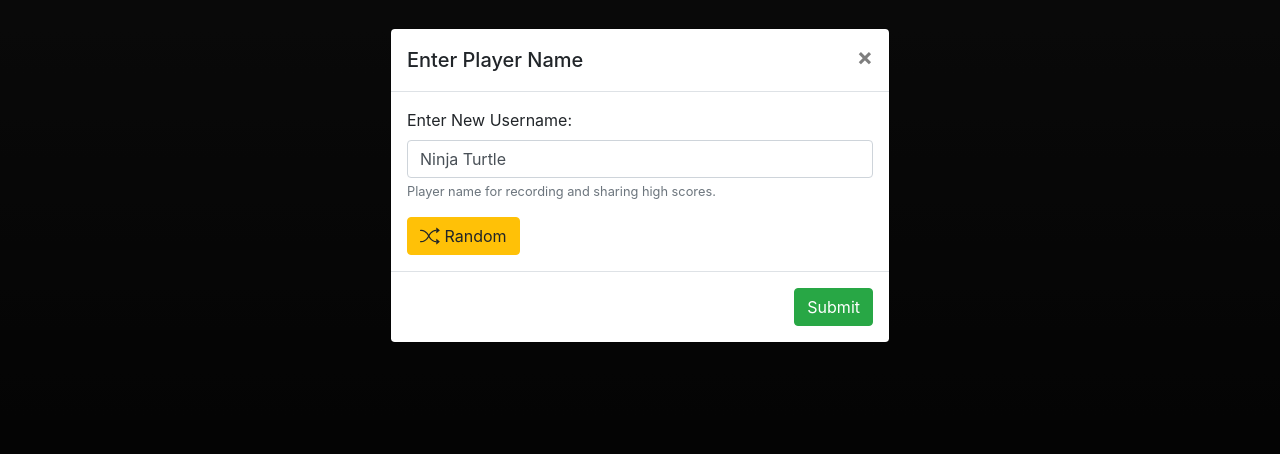
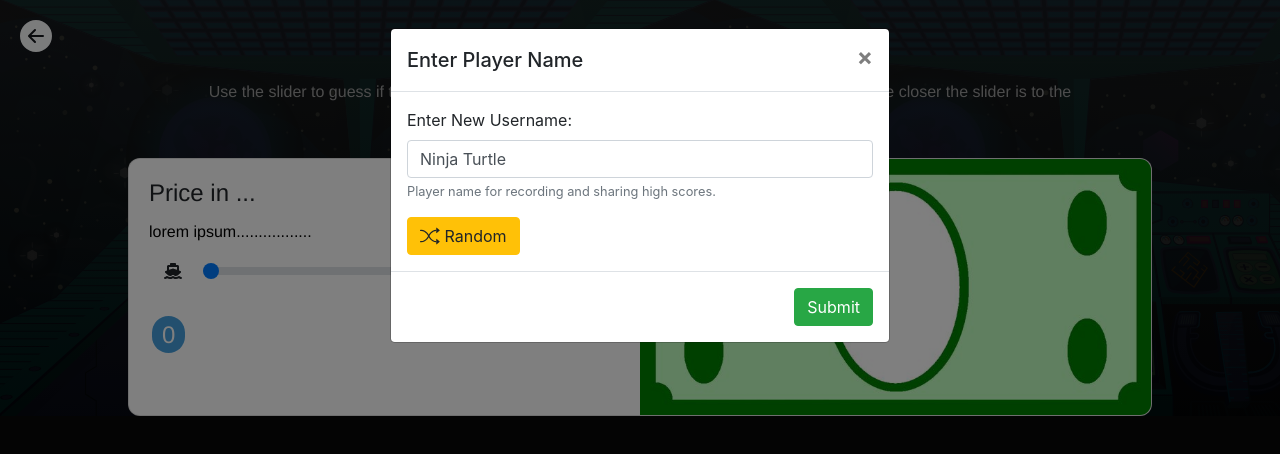
Before and after one commit to acpcreation/Sonatype-Interactive-Escape-Room, a Vue app: page /#/PriceEstimator in a window 1280 px wide. Shown: the top 454 px of the page. Built offline with nearby package versions, Linux system fonts and the light colour scheme.

Commit message:
added price estimator and font awesome

```diff
--- a/package.json
+++ b/package.json
@@ -8,6 +8,11 @@
     "lint": "vue-cli-service lint"
   },
   "dependencies": {
+    "@fortawesome/fontawesome-svg-core": "^6.1.2",
+    "@fortawesome/free-brands-svg-icons": "^6.1.2",
+    "@fortawesome/free-regular-svg-icons": "^6.1.2",
+    "@fortawesome/free-solid-svg-icons": "^6.1.2",
+    "@fortawesome/vue-fontawesome": "^2.0.8",
     "axios": "^0.19.2",
     "bootstrap": "^4.5.2",
     "bootstrap-vue": "^2.17.3",
--- a/src/components/Player.vue
+++ b/src/components/Player.vue
@@ -98,7 +98,8 @@ export default {
         "klingon",
         "nazgûl",
         "platypus",
-        "sumo wrestler"
+        "sumo wrestler",
+        "jared"
       ];
 
       this.username = firstNames[Math.floor(Math.random() * firstNames.length)] +" ";
--- a/src/main.js
+++ b/src/main.js
@@ -20,10 +20,25 @@ Vue.config.ignoredElements = [
   'a-plane'
 ];
 
+
 // Install BootstrapVue
 Vue.use(BootstrapVue)
 // Optionally install the BootstrapVue icon components plugin
 Vue.use(IconsPlugin)
+
+
+/* import the fontawesome core */
+import { library } from '@fortawesome/fontawesome-svg-core'
+/* import font awesome icon component */
+import { FontAwesomeIcon } from '@fortawesome/vue-fontawesome'
+/* import specific icons */
+import { faShip } from '@fortawesome/free-solid-svg-icons'
+
+/* add icons to the library */
+library.add(faShip)
+/* add font awesome icon component */
+Vue.component('font-awesome-icon', FontAwesomeIcon)
+
 
 
 new Vue({
--- a/src/router.js
+++ b/src/router.js
@@ -7,6 +7,7 @@ import ClueFinder from './views/ClueFinder.vue'
 import VRExplorer from './views/VRExplorer.vue'
 import Decoder from './views/Decoder.vue'
 import PriceQuotes from './views/PriceQuotes.vue'
+import PriceEstimator from './views/PriceEstimator.vue'
 import FamilyFeud from './views/FamilyFeud.vue'
 import HangMan from './views/HangMan.vue'
 import Cafeteria from './views/Cafeteria.vue'
@@ -56,6 +57,11 @@ export default new Router({
       component: PriceQuotes
     },
     {
+      path: '/PriceEstimator',
+      name: 'PriceEstimator',
+      component: PriceEstimator
+    },
+    {
       path: '/HangMan',
       name: 'HangMan',
       component: HangMan
--- a/src/views/Cafeteria.vue
+++ b/src/views/Cafeteria.vue
@@ -200,10 +200,11 @@ export default {
 
 .sideBySide .icon{
   margin-top:25px;
+  font-size: 50px !important;
 }
 
 .plate{
-  margin:20px 9vw;
+  margin:20px 8vw;
   width: 32vw;
   height: 32vw;
   background-color: rgb(247, 243, 226);
@@ -239,7 +240,7 @@ export default {
   bottom: 20px;
   left: 20%;
   /* margin: 0px auto; */
-  background: gray;
+  background: rgb(48, 48, 48);
   border-radius: 6px;
   height: 60px;
   padding-top: 15px;
--- a/src/views/Home.vue
+++ b/src/views/Home.vue
@@ -3,7 +3,6 @@
     <img class="logo" src="../../public/img/sonatype_logo.png"/>
     <b-icon class="settingsButton" icon="gear-fill" font-scale="2" variant="dark" @click="settings = !settings"></b-icon>
     <Settings v-if="settings" @closeSettings="settings = !settings"/>
-
 
       <!-- https://www.vecteezy.com/vector-art/420220-modern-office-setup-background-vector-flat-illustration -->
       <!-- <img class="backgroundImage" src="../../public/img/background.png"/> -->
@@ -13,7 +12,7 @@
         <img class="calculatorPage" @click="openPage('Calculator')" src="../../public/img/Calculator.svg"/>
         <img class="vulnerabilitySort" @click="openPage('VulnerabilitySort')" src="../../public/img/Vuln.svg"/>
         <img class="decoderPage"    @click="openPage('Decoder')" src="../../public/img/Decoder.svg"/>
-        <img class="priceQuotePage" @click="openPage('PriceQuotes')" src="../../public/img/Price.svg"/>
+        <img class="priceQuotePage" @click="openPage('PriceEstimator')" src="../../public/img/Price.svg"/>
         <img class="cafeteriaPage" @click="openPage('Cafeteria')" src="../../public/img/Pizza.svg"/>
 
         <img class="passcodePage"   @click="passcode=!passcode" src="../../public/img/Arrows.svg"/>
--- /dev/null
+++ b/src/views/PriceEstimator.vue
@@ -0,0 +1,215 @@
+<template>
+  <div class="main">
+    <b-icon class="returnToHomeButton" icon="arrow-left-circle-fill" font-scale="2" variant="light" @click="openPage('')"></b-icon>
+    <h1>Price Estimastor</h1>
+    <p class="challengeDescription">Use the slider to guess if the price is closer to the option on the left or the option on the right. The closer the slider is to the answer the more points you get.</p>
+
+    <p class="successMessage">{{successMessage}}</p>
+
+
+    <b-card no-body class="overflow-hidden cards" v-for="i in prices" :key="i.id" >
+      <b-row no-gutters>
+        <b-col md="6">
+          <b-card-body :title="'Price in ...'">
+            <b-card-text>
+              {{i.question}}
+            </b-card-text>
+
+
+            <b-container fluid>
+              <b-row class="my-1">
+                <b-col sm="1">
+                  <font-awesome-icon icon="fa-solid fa-ship" />
+                </b-col>
+                <b-col sm="10">
+                  <b-form-input v-model="i.submission" type="range" min="0" max="5" step="0.5"></b-form-input>
+                </b-col>
+                <b-col sm="1">
+                  <font-awesome-icon icon="fa-solid fa-ship" />
+                </b-col>
+              </b-row>
+            </b-container>
+
+            <br>
+            <span  class="pill" style="background-color:#479FDC">
+              {{i.submission}}
+            </span>
+
+            <!-- <div class="pillContainer">
+              <span  class="pill"
+                    v-for="j in i.products"
+                    :key="j+i.id"
+                    :style="'background-color:'+pillColors(j)">
+                {{j}}
+              </span>
+            </div> -->
+
+          </b-card-body>
+        </b-col>
+        <b-col md="6">
+          <b-card-img src="/img/dollar.jpeg" alt="Image" style="height:100%;" class="rounded-0"></b-card-img>
+        </b-col>
+      </b-row>
+    </b-card>
+
+
+  </div>
+</template>
+
+<script>
+export default {
+  name: 'PriceEstimator',
+  props: {
+
+  },
+  components: {
+  },
+  computed: {
+
+  },
+  data(){
+    return{
+      prices:[
+        {id:0, low:"", lowIcon:"", high:"", highIcon:"", answer:"", submission:0, question:"lorem ipsum................."},
+      ],
+
+      successMessage: "",
+    }
+  },
+
+  mounted() {
+    //Check save state
+    let progress = this.$store.getters.getProgress;
+    if(progress[this.$route.name] == true){
+      this.successMessage = "Clue: We know this is something we have to get done, but we have to be able to make it work with our budget. Will we be able to get a portion of your tools or do we have to buy it all together?";
+      for(let i in this.prices){
+        this.prices[i].input = this.prices[i].answer;
+      }
+    }
+
+  },
+
+  methods: {
+    openPage: function(e) {
+      this.$router.push("/"+e);
+    },
+
+    confirmPrice: function(i) {
+      let price = this.prices[i];
+      if(price.input == price.answer){
+        this.checkAllPricesCorrect();
+        return true;
+      }else{
+        // return null;
+        return false;
+      }
+    },
+
+    pillColors: function(e){
+      let colors = {
+        Lifecycle: '#479FDC', //Blue
+        Firewall: '#8c30c2', //Purple
+        RepositoryManager: '#4DBB73', //Green
+        Container: '#EC646D', //Pink,
+        Lift: '#f7d127',
+        IaC: '#999999',
+        ADP: '#0F1C4D',
+        ALP: '#faa200',
+        LifecycleFoundation: '#FF5733', //red
+        Auditor: '#10FDB9' //Teal
+      };
+      let color = colors[e.replace(' ','')]
+      return color;
+    },
+
+    checkAllPricesCorrect: function(){
+      let correct = 0;
+      for(let i in this.prices){
+        let p = this.prices[i];
+        if(p.input == p.answer){
+          correct++;
+        }
+      }
+
+      if(correct == this.prices.length && this.successMessage.length<1){
+        this.successMessage = "Clue: We know this is something we have to get done, but we have to be able to make it work with our budget. Will we be able to get a portion of your tools or do we have to buy it all together?"
+        window.scroll({
+          top: 0,
+          left: 0,
+          behavior: 'smooth'
+        });
+        this.$store.commit('updateProgress', {route:this.$route.name, context:this, score:1000});
+      }
+    }
+
+
+
+  }
+
+}
+</script>
+
+<!-- Add "scoped" attribute to limit CSS to this component only -->
+<style scoped>
+
+.main{
+  text-align: center;
+  padding-top: 3vh;
+  /* height:100vh; */
+  /* overflow:scroll; */
+  /* margin-bottom:-80px; */
+  background-image: linear-gradient(to bottom, rgba(22, 22, 22, 0.88),rgba(0, 0, 0, 0.88)),
+                    url('../../public/img/background.svg');
+}
+
+.cards{
+  width: 80vw;
+  max-height:400px;
+  margin: 30px auto;
+  border-radius: 12px;
+  text-align:left;
+}
+
+.cards p{
+  color: black;
+}
+
+.pillContainer{
+  display: flex;
+  flex-wrap:wrap;
+  margin-top:40px;
+  margin-bottom: 20px;
+}
+
+.pill{
+  border-radius:20px;
+  margin: 3px;
+  padding: 5px 10px;
+  /* cursor: pointer; */
+  color:white;
+  text-align: center;
+  font-size: 24px;
+}
+
+
+.exchangeRateButton{
+  position: absolute;
+  top: 20px;
+  right:20px;
+  z-index: 100;
+}
+
+p{
+  color: #999999;
+}
+
+a{
+  color: rgb(0, 174, 255) !important;
+}
+
+
+
+
+
+
+</style>
```
Also changed, not shown: 2 other files (tests, documents, lock files or other folders).
